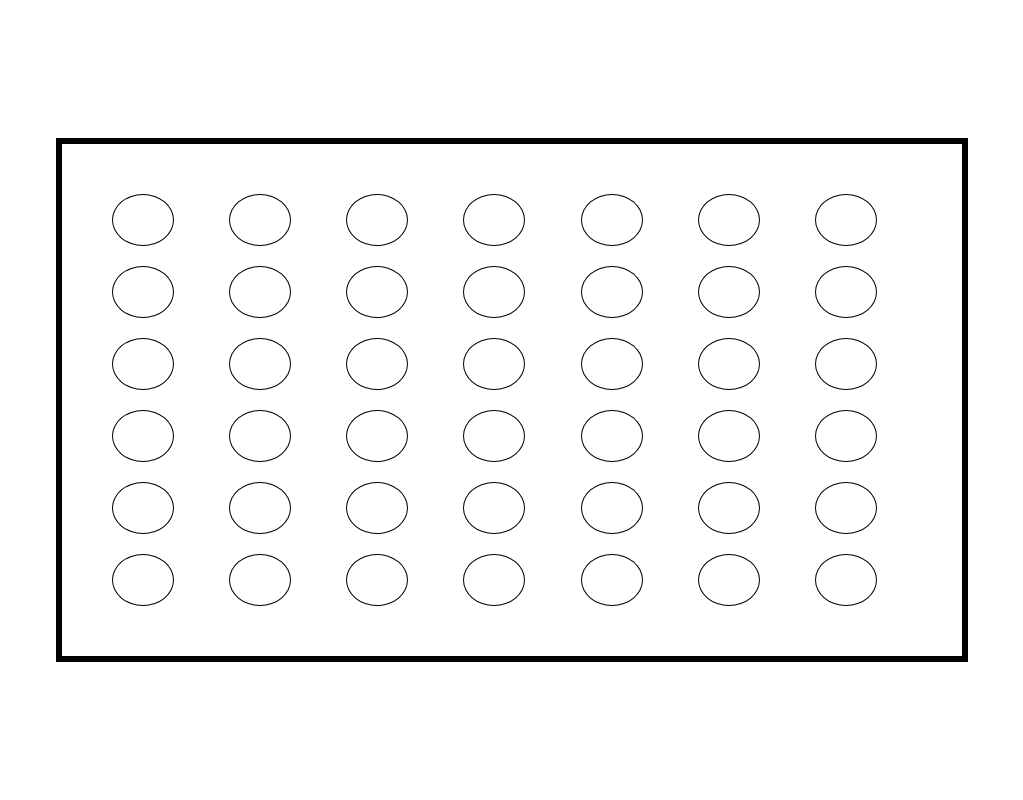
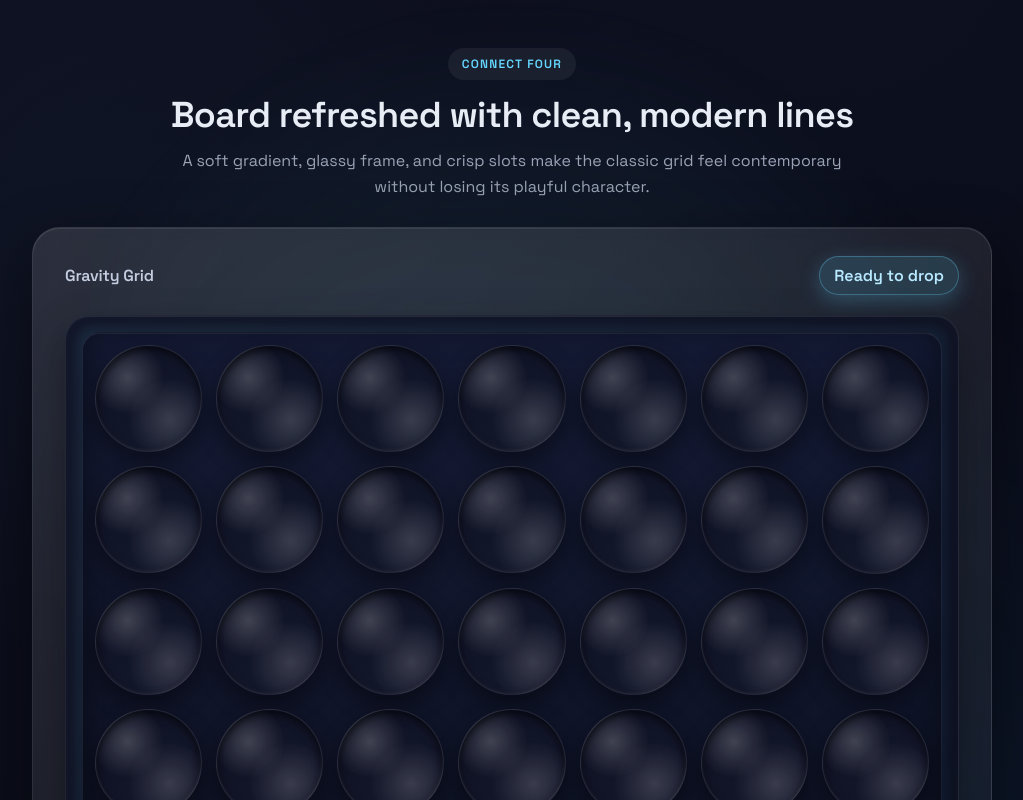
Before and after one commit to itay4560/connect-four, a React (Vite) app: page / in a window 1280 px wide. Shown: the top 800 px of the page, without its empty margins (128-1151 px from the left). Built offline with nearby package versions, Linux system fonts and the light colour scheme.

Commit message:
Restyle board with modern aesthetic

```diff
--- a/src/App.css
+++ b/src/App.css
@@ -0,0 +1,96 @@
+@import url("https://fonts.googleapis.com/css2?family=Space+Grotesk:wght@400;500;600&display=swap");
+
+:root {
+  color-scheme: light;
+  --bg: #080912;
+  --bg-secondary: #0f1224;
+  --accent: #66d8ff;
+  --accent-strong: #2b95f2;
+  --surface: rgba(255, 255, 255, 0.06);
+  --text: #e7ecf5;
+  --muted: #9aa3b5;
+}
+
+* {
+  box-sizing: border-box;
+}
+
+body {
+  margin: 0;
+  font-family: "Space Grotesk", system-ui, -apple-system, sans-serif;
+  color: var(--text);
+  background: radial-gradient(circle at 20% 20%, rgba(102, 216, 255, 0.15), transparent 30%),
+    radial-gradient(circle at 80% 0%, rgba(43, 149, 242, 0.12), transparent 30%), var(--bg);
+  min-height: 100vh;
+}
+
+.app-shell {
+  min-height: 100vh;
+  display: flex;
+  align-items: center;
+  justify-content: center;
+  position: relative;
+  padding: 48px 20px 64px;
+  overflow: hidden;
+  background: linear-gradient(145deg, rgba(15, 18, 36, 0.8), rgba(8, 9, 18, 0.92));
+}
+
+.app-glow {
+  position: absolute;
+  inset: 0;
+  background: radial-gradient(circle at 50% 40%, rgba(102, 216, 255, 0.12), transparent 50%),
+    radial-gradient(circle at 80% 80%, rgba(43, 149, 242, 0.1), transparent 50%);
+  filter: blur(18px);
+  pointer-events: none;
+}
+
+.content {
+  position: relative;
+  z-index: 1;
+  width: min(1100px, 100%);
+  display: flex;
+  flex-direction: column;
+  align-items: center;
+  gap: 28px;
+}
+
+.app-header {
+  text-align: center;
+  max-width: 720px;
+}
+
+.eyebrow {
+  display: inline-flex;
+  padding: 8px 14px;
+  border-radius: 999px;
+  background: rgba(255, 255, 255, 0.06);
+  color: var(--accent);
+  letter-spacing: 0.1em;
+  font-weight: 600;
+  text-transform: uppercase;
+  font-size: 0.75rem;
+  margin: 0 0 12px;
+}
+
+h1 {
+  margin: 0 0 10px;
+  font-size: clamp(28px, 3vw, 36px);
+  letter-spacing: -0.02em;
+}
+
+.subtitle {
+  margin: 0;
+  color: var(--muted);
+  line-height: 1.6;
+  font-size: 1rem;
+}
+
+@media (max-width: 768px) {
+  .app-shell {
+    padding: 32px 16px 48px;
+  }
+
+  .subtitle {
+    font-size: 0.95rem;
+  }
+}
--- a/src/App.jsx
+++ b/src/App.jsx
@@ -1,21 +1,21 @@
-import { useState } from "react";
-import reactLogo from "./assets/react.svg";
-import viteLogo from "/vite.svg";
 import "./App.css";
-
 import Board from "./Board";
 
 export default function App() {
   return (
-    <div
-      style={{
-        minHeight: "100vh",
-        display: "flex",
-        justifyContent: "center",
-        alignItems: "center",
-      }}
-    >
-      <Board />
+    <div className="app-shell">
+      <div className="app-glow" aria-hidden />
+      <div className="content">
+        <header className="app-header">
+          <p className="eyebrow">Connect Four</p>
+          <h1>Board refreshed with clean, modern lines</h1>
+          <p className="subtitle">
+            A soft gradient, glassy frame, and crisp slots make the classic grid feel
+            contemporary without losing its playful character.
+          </p>
+        </header>
+        <Board />
+      </div>
     </div>
   );
 }
--- /dev/null
+++ b/src/Board.css
@@ -0,0 +1,118 @@
+.board-card {
+  width: min(960px, 100%);
+  background: linear-gradient(145deg, rgba(255, 255, 255, 0.12), rgba(255, 255, 255, 0.03));
+  border: 1px solid rgba(255, 255, 255, 0.1);
+  border-radius: 28px;
+  padding: 28px 32px 34px;
+  box-shadow: 0 20px 60px rgba(0, 0, 0, 0.45), inset 0 1px 0 rgba(255, 255, 255, 0.08);
+  backdrop-filter: blur(6px);
+  position: relative;
+}
+
+.board-top-bar {
+  display: flex;
+  justify-content: space-between;
+  align-items: center;
+  margin-bottom: 20px;
+  color: #c4cde0;
+}
+
+.board-top-bar .title {
+  font-weight: 600;
+  letter-spacing: -0.01em;
+}
+
+.board-top-bar .pill {
+  padding: 8px 14px;
+  border-radius: 999px;
+  background: rgba(102, 216, 255, 0.14);
+  color: #b8e9ff;
+  font-weight: 600;
+  border: 1px solid rgba(102, 216, 255, 0.3);
+  box-shadow: 0 6px 20px rgba(102, 216, 255, 0.25);
+}
+
+.board-frame {
+  position: relative;
+  padding: 16px;
+  border-radius: 24px;
+  background: linear-gradient(135deg, rgba(17, 22, 40, 0.9), rgba(12, 15, 30, 0.9));
+  border: 1px solid rgba(255, 255, 255, 0.08);
+  box-shadow: 0 18px 40px rgba(0, 0, 0, 0.35), inset 0 1px 0 rgba(255, 255, 255, 0.08);
+}
+
+.board-frame::before {
+  content: "";
+  position: absolute;
+  inset: 10px;
+  border-radius: 18px;
+  background: linear-gradient(120deg, rgba(102, 216, 255, 0.08), rgba(43, 149, 242, 0.06));
+  filter: blur(4px);
+  pointer-events: none;
+}
+
+.board-grid {
+  position: relative;
+  display: grid;
+  grid-template-columns: repeat(7, minmax(0, 1fr));
+  gap: 14px;
+  padding: 12px;
+  background: linear-gradient(180deg, rgba(20, 26, 52, 0.95), rgba(12, 15, 30, 0.95));
+  border-radius: 18px;
+  border: 1px solid rgba(255, 255, 255, 0.05);
+  box-shadow: inset 0 1px 0 rgba(255, 255, 255, 0.06), inset 0 -12px 35px rgba(0, 0, 0, 0.55);
+}
+
+.board-cell {
+  position: relative;
+  aspect-ratio: 1 / 1;
+  border-radius: 999px;
+  background: radial-gradient(circle at 30% 30%, rgba(255, 255, 255, 0.2), transparent 35%),
+    radial-gradient(circle at 70% 70%, rgba(255, 255, 255, 0.16), transparent 40%),
+    linear-gradient(145deg, rgba(14, 17, 34, 0.9), rgba(22, 26, 46, 0.9));
+  border: 1px solid rgba(255, 255, 255, 0.08);
+  box-shadow: inset 0 3px 8px rgba(0, 0, 0, 0.65), inset 0 -1px 3px rgba(255, 255, 255, 0.08),
+    0 10px 22px rgba(0, 0, 0, 0.45);
+  transition: transform 140ms ease, box-shadow 140ms ease;
+}
+
+.board-cell::after {
+  content: "";
+  position: absolute;
+  inset: 18%;
+  border-radius: 999px;
+  background: radial-gradient(circle at 35% 35%, rgba(102, 216, 255, 0.22), rgba(43, 149, 242, 0.18));
+  opacity: 0;
+  transition: opacity 140ms ease;
+}
+
+.board-cell:hover {
+  transform: translateY(-3px);
+  box-shadow: inset 0 3px 8px rgba(0, 0, 0, 0.65), inset 0 -1px 3px rgba(255, 255, 255, 0.12),
+    0 14px 28px rgba(0, 0, 0, 0.5);
+}
+
+.board-cell:hover::after {
+  opacity: 1;
+}
+
+.board-base {
+  margin: 22px auto 0;
+  height: 12px;
+  width: 85%;
+  border-radius: 999px;
+  background: linear-gradient(90deg, rgba(43, 149, 242, 0.35), rgba(102, 216, 255, 0.35));
+  border: 1px solid rgba(255, 255, 255, 0.1);
+  box-shadow: 0 12px 28px rgba(0, 0, 0, 0.45), inset 0 1px 0 rgba(255, 255, 255, 0.12);
+}
+
+@media (max-width: 768px) {
+  .board-card {
+    padding: 22px 18px 28px;
+  }
+
+  .board-grid {
+    gap: 10px;
+    padding: 10px;
+  }
+}
--- a/src/Board.jsx
+++ b/src/Board.jsx
@@ -1,3 +1,5 @@
+import "./Board.css";
+
 export default function Board() {
   const rows = 6;
   const cols = 7;
@@ -8,27 +10,19 @@ export default function Board() {
   }
 
   return (
-    <div style={{ border: "6px solid black", padding: 50 }}>
-      <div
-        style={{
-          display: "grid",
-          gridTemplateColumns: `repeat(${cols}, 1fr)`,
-          gap: 20,
-          width: 800,
-        }}
-      >
-        {cells.map((cell) => (
-          <div
-            key={cell}
-            style={{
-              width: 60,
-              height: 50,
-              borderRadius: "50%",
-              border: "1px solid black",
-            }}
-          />
-        ))}
+    <div className="board-card">
+      <div className="board-top-bar">
+        <span className="title">Gravity Grid</span>
+        <span className="pill">Ready to drop</span>
       </div>
+      <div className="board-frame">
+        <div className="board-grid">
+          {cells.map((cell) => (
+            <div key={cell} className="board-cell" />
+          ))}
+        </div>
+      </div>
+      <div className="board-base" />
     </div>
   );
 }
```
